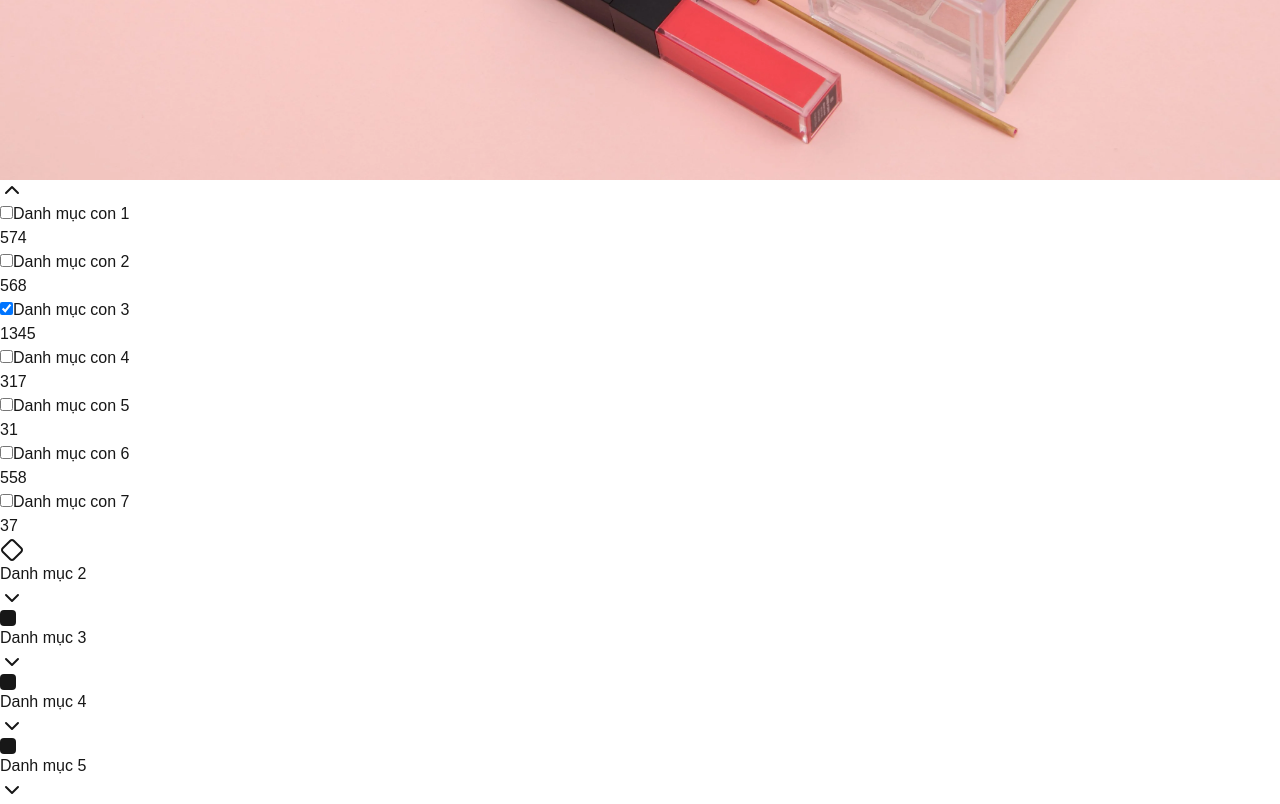
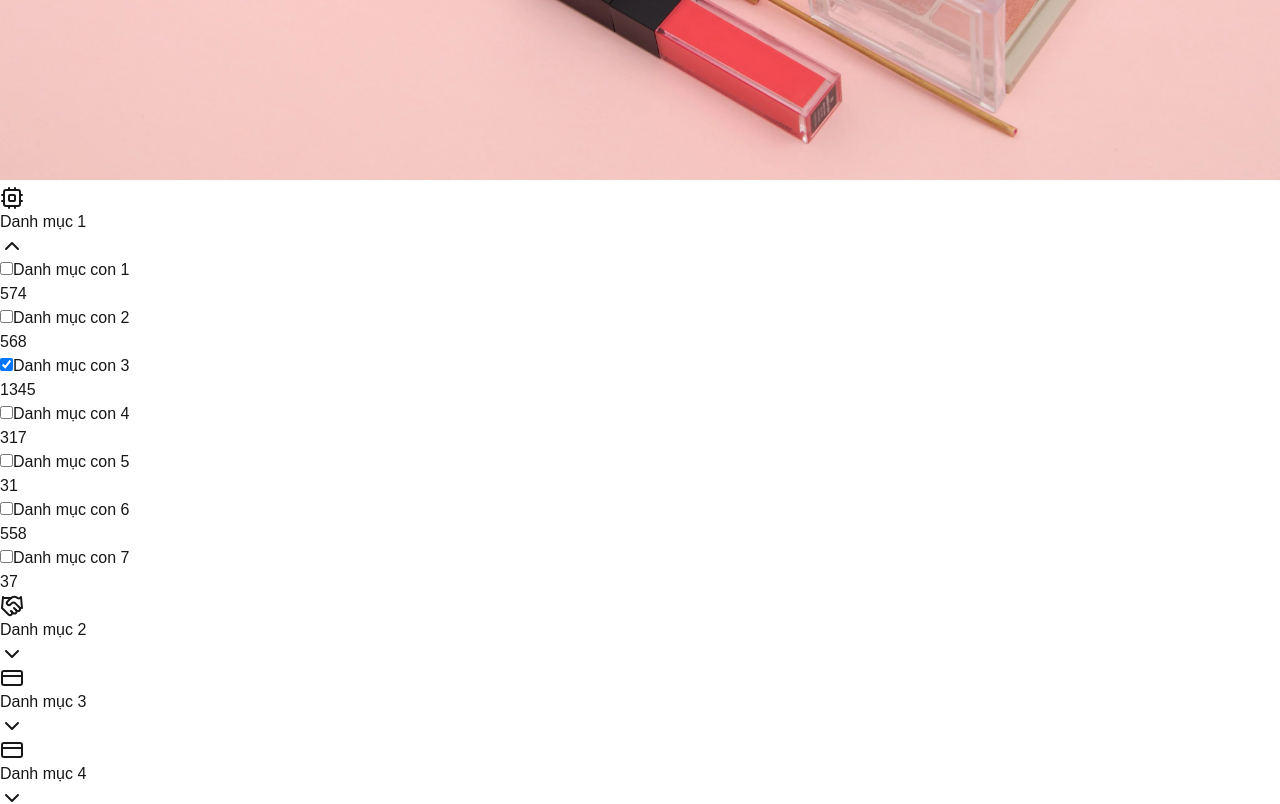
Before and after one commit to phuc1903/datn, a Next.js app in the folder client/: page /shop in a window 1280 px wide. Shown: the part 620-1424 px from the top of the page. Built offline with nearby package versions, Linux system fonts and the light colour scheme.

Commit message:
Add files via upload

```diff
--- a/client/src/app/shop/page.tsx
+++ b/client/src/app/shop/page.tsx
@@ -2,6 +2,7 @@
 import React, { useState } from 'react';
 import Image from 'next/image';
 import { ChevronUp, ChevronDown, Diamond, Filter,Search  } from 'lucide-react';
+// import { ChevronUpIcon, ChevronDownIcon, CheckIcon, Square2StackIcon, CreditCardIcon, ArchiveBoxIcon, GiftIcon } from "@heroicons/react/24/outline";
 // import { SearchIcon } from '@heroicons/react/24/solid';
 
 const ProductListingPage = () => {
@@ -9,13 +10,27 @@ const ProductListingPage = () => {
   const [searchTerm, setSearchTerm] = useState("UI/UX Design");
   const FilterSearchHeader = ({ searchTerm, setSearchTerm }) => {
     return (
-      <div className="bg-white shadow-md py-4 mb-4" style={{ paddingLeft: '100px', paddingRight: '100px' }}>
+      <div className="bg-white py-4 mb-4 px-[120px] shadow-md">
         <div className="flex items-center gap-4">
           {/* Filter Button */}
-        <button className="bg-pink-500 text-white py-2 px-6 rounded-lg flex items-center gap-2 hover:bg-pink-600 transition">
-          <Filter className="w-5 h-5" />
-          <span>Filter</span>
+          <button className="flex items-center gap-2 border border-pink-500 text-pink-500 py-2 px-4 rounded-lg hover:bg-pink-100 transition">
+  {/* <Filter className="w-5 h-5" /> */}
+  <svg xmlns="http://www.w3.org/2000/svg" width="24" height="24" viewBox="0 0 24 24" fill="none" stroke="currentColor" strokeWidth="2" strokeLinecap="round" strokeLinejoin="round" className="lucide lucide-sliders-vertical">
+  <line x1="4" x2="4" y1="21" y2="14" />
+  <line x1="4" x2="4" y1="10" y2="3" />
+  <line x1="12" x2="12" y1="21" y2="12" />
+  <line x1="12" x2="12" y1="8" y2="3" />
+  <line x1="20" x2="20" y1="21" y2="16" />
+  <line x1="20" x2="20" y1="12" y2="3" />
+  <line x1="2" x2="6" y1="14" y2="14" />
+  <line x1="10" x2="14" y1="8" y2="8" />
+  <line x1="18" x2="22" y1="16" y2="16" />
+</svg>
+
+  <span className="font-medium">Filter</span>
+  <span className="bg-pink-500 text-white text-xs font-bold px-2 py-0.5 rounded">3</span>
 </button>
+
 
           {/* Search Bar */}
           <div className="flex-grow relative">
@@ -23,16 +38,33 @@ const ProductListingPage = () => {
               type="text"
               value={searchTerm}
               onChange={(e) => setSearchTerm(e.target.value)}
-            placeholder="Tìm kiếm sản phẩm..."
-            className="w-full p-3 border rounded-lg focus:outline-none focus:ring-2 focus:ring-pink-500"
+              placeholder="UI/UX Design"
+              className="w-full p-3 border border-gray-300 rounded-lg focus:outline-none focus:ring-2 focus:ring-pink-500"
             />
-          <Search className="absolute right-3 top-3 text-gray-400" />
-        </div>
+            <Search className="absolute right-3 top-3 text-gray-400 w-5 h-5" />
           </div>
 
-      {/* Suggestions */}
-      <div className="mt-2 text-gray-500 text-sm">
-        Gợi ý: <span className="text-pink-500">user interface</span>, <span className="text-pink-500">user experience</span>, <span className="text-pink-500">web design</span>, <span className="text-pink-500">interface</span>, <span className="text-pink-500">app</span>
+          {/* Sort Dropdown */}
+          <select className="border border-gray-300 px-2 py-2 rounded-lg focus:outline-none focus:ring-2 focus:ring-pink-500 relative pr-2">
+  <option>Giá từ thấp đến cao</option>
+  <option>Giá từ cao đến thấp</option>
+</select>
+
+        </div>
+
+        {/* Suggestions & Results Count */}
+        <div className="mt-4 flex justify-between items-center text-sm text-gray-500">
+          <div>
+            Gợi ý:{" "}
+            <span className="text-pink-500 cursor-pointer hover:underline">user interface</span>,{" "}
+            <span className="text-pink-500 cursor-pointer hover:underline">user experience</span>,{" "}
+            <span className="text-pink-500 cursor-pointer hover:underline">web design</span>,{" "}
+            <span className="text-pink-500 cursor-pointer hover:underline">interface</span>,{" "}
+            <span className="text-pink-500 cursor-pointer hover:underline">app</span>
+          </div>
+          <div className="text-gray-600 font-medium">
+            <strong>3,145,684</strong> results find for <span className="italic">"ui/ux design"</span>
+          </div>
         </div>
       </div>
     );
@@ -122,9 +154,19 @@ const ProductListingPage = () => {
                 onClick={() => toggleCategory('category1')}
               >
                 <span className="flex-shrink-0">
-                  <svg width="16" height="16" viewBox="0 0 16 16" fill="currentColor">
-                    <rect width="16" height="16" rx="4"/>
+                <svg xmlns="http://www.w3.org/2000/svg" width="24" height="24" viewBox="0 0 24 24" fill="none" stroke="currentColor" strokeWidth="2" strokeLinecap="round" strokeLinejoin="round" className="lucide lucide-cpu">
+  <rect width="16" height="16" x="4" y="4" rx="2"/>
+  <rect width="6" height="6" x="9" y="9" rx="1"/>
+  <path d="M15 2v2"/>
+  <path d="M15 20v2"/>
+  <path d="M2 15h2"/>
+  <path d="M2 9h2"/>
+  <path d="M20 15h2"/>
+  <path d="M20 9h2"/>
+  <path d="M9 2v2"/>
+  <path d="M9 20v2"/>
 </svg>
+
                 </span>
                 <span>Danh mục 1</span>
                 {expandedCategories.category1 ?
@@ -150,7 +192,7 @@ const ProductListingPage = () => {
                           type="checkbox"
                           checked={selectedFilters.categories.includes(item.name)}
                           onChange={() => handleFilterChange('categories', item.name)}
-                          className="w-4 h-4 rounded border-gray-300 text-pink-500 focus:ring-pink-500"
+                          className="w-4 h-4 rounded border-gray-300 accent-pink-500 focus:ring-pink-500 "
                         />
                         <span className="text-sm text-gray-600">{item.name}</span>
                       </div>
@@ -164,11 +206,20 @@ const ProductListingPage = () => {
             {[2, 3, 4, 5].map((num) => (
               <div key={num} className="flex items-center gap-2 cursor-pointer">
                 {num === 2 ? (
-                  <Diamond className="w-4 h-4" />
+                  <svg xmlns="http://www.w3.org/2000/svg" width="24" height="24" viewBox="0 0 24 24" fill="none" stroke="currentColor" strokeWidth="2" strokeLinecap="round" strokeLinejoin="round" className="lucide lucide-handshake">
+  <path d="m11 17 2 2a1 1 0 1 0 3-3"/>
+  <path d="m14 14 2.5 2.5a1 1 0 1 0 3-3l-3.88-3.88a3 3 0 0 0-4.24 0l-.88.88a1 1 0 1 1-3-3l2.81-2.81a5.79 5.79 0 0 1 7.06-.87l.47.28a2 2 0 0 0 1.42.25L21 4"/>
+  <path d="m21 3 1 11h-2"/>
+  <path d="M3 3 2 14l6.5 6.5a1 1 0 1 0 3-3"/>
+  <path d="M3 4h8"/>
+</svg>
+
                 ) : (
-                  <svg width="16" height="16" viewBox="0 0 16 16" fill="currentColor">
-                    <rect width="16" height="16" rx="4"/>
+<svg xmlns="http://www.w3.org/2000/svg" width="24" height="24" viewBox="0 0 24 24" fill="none" stroke="currentColor" strokeWidth="2" strokeLinecap="round" strokeLinejoin="round" className="lucide lucide-credit-card">
+  <rect width="20" height="14" x="2" y="5" rx="2"/>
+  <line x1="2" x2="22" y1="10" y2="10"/>
 </svg>
+
                 )}
                 <span>Danh mục {num}</span>
                 <ChevronDown className="w-4 h-4 ml-auto" />
@@ -200,7 +251,7 @@ const ProductListingPage = () => {
                     type="checkbox"
                     checked={selectedFilters.ratings.includes(rating.toString())}
                     onChange={() => handleFilterChange('ratings', rating.toString())}
-                    className="w-4 h-4 rounded border-gray-300 text-pink-500 focus:ring-pink-500"
+                    className="w-4 h-4 rounded border-gray-300 accent-pink-500 focus:ring-pink-500"
                   />
                   <div className="flex items-center">
                     <span className="text-sm mr-1">{rating}</span>
@@ -315,7 +366,7 @@ const ProductListingPage = () => {
 
           {/* Product Grid Section */}
           <div className="lg:col-span-9">
-            <div className="hidden lg:flex justify-between items-center mb-6">
+            {/* <div className="hidden lg:flex justify-between items-center mb-6">
               <h1 className="text-2xl font-bold text-gray-800">Tất cả sản phẩm</h1>
               <select
                 value={sortOption}
@@ -327,7 +378,7 @@ const ProductListingPage = () => {
                 <option value="price_desc">Giá cao đến thấp</option>
                 <option value="rating">Đánh giá cao nhất</option>
               </select>
-            </div>
+            </div> */}
 
             {/* Mobile Sort */}
             <div className="lg:hidden mb-4">
```
Lines whose indentation alone changed are shown as unchanged.
